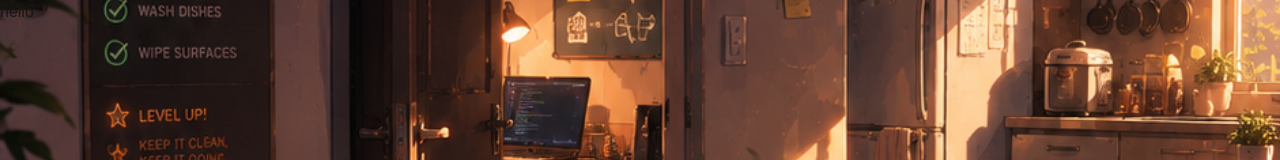
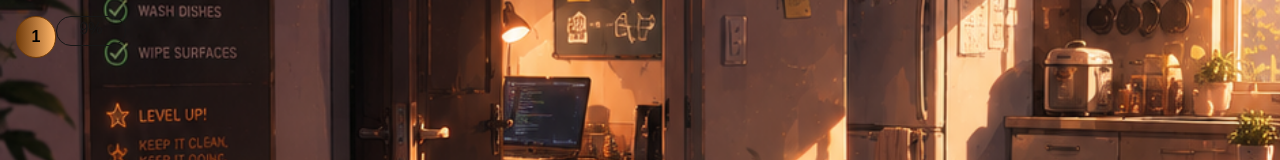
Before and after one commit to Lychuss/cleanquest-frontend, a Next.js app: page /dashboard in a window 1280 px wide. Shown: the top 160 px of the page. Built offline with nearby package versions, Linux system fonts and the light colour scheme.

Commit message:
add a little ui

```diff
--- a/src/app/(public)/dashboard/page.tsx
+++ b/src/app/(public)/dashboard/page.tsx
@@ -1,7 +1,20 @@
+"use client";
+
+import { useState, useEffect } from "react";
+
 export default function Dashboard(){
+
+
+
     return <main className="bg-[url('/backgrounds/clean-quest-background-dashboard.png')] bg-no-repeat bg-cover bg-center min-h-screen w-full">
-        <div>
-            hello
+        <div className="flex p-4">
+            <div className="text-center text-black font-bold border-yellow-900 rounded-full w-[40px] aspect-square border p-2 bg-gradient-to-r
+                from-yellow-900 to-orange-300 z-10">
+                1
+            </div>
+            <div className="relative items-center justify-center text-center w-[70px] h-[30px] border rounded-full">
+                9%
+            </div>
         </div>
     </main>
 }
```
Also changed, not shown: src/app/api/auth/[...nextauth]/route.ts (deleted), 1 other file (tests, documents, lock files or other folders).
